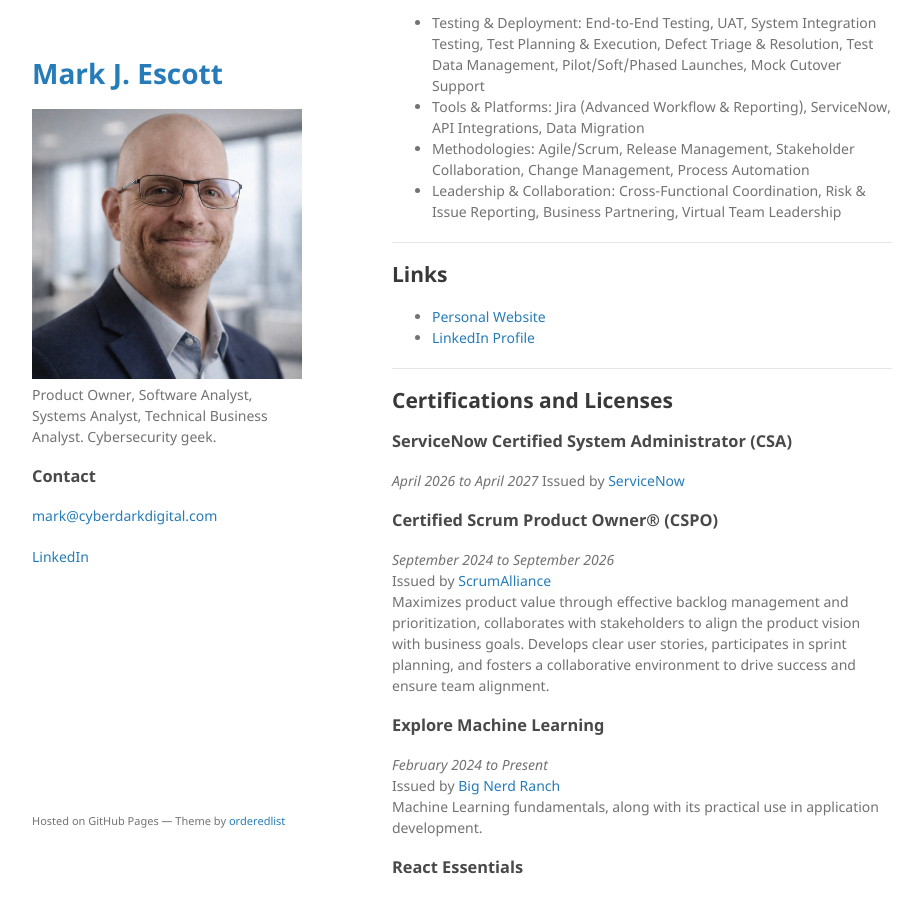
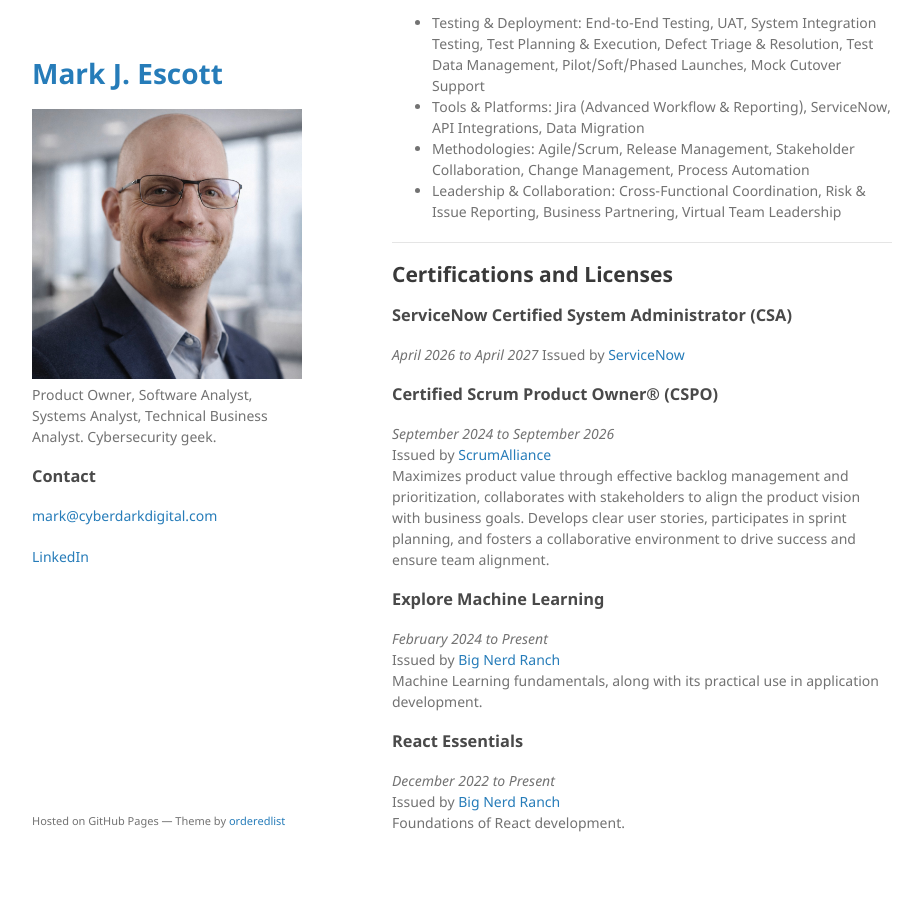
Before and after one commit to mjescott/mjescott.github.io, a Jekyll site: the page built from index.md, in a window 1280 px wide and 900 px high, scrolled down 2006 px. Shown: the whole window, without its empty margins (178-1099 px from the left). Built offline with Jekyll 4.4.1, drawn with Linux system fonts in a browser that asks for light colours.

Commit message:
Update index.md

```diff
--- a/index.md
+++ b/index.md
@@ -73,13 +73,6 @@ Southern New Hampshire University — Manchester, NH
 
 ---
 
-## Links
-
-- [Personal Website](https://mjescott.github.io)
-- [LinkedIn Profile](https://www.linkedin.com/in/mjescott)
-
----
-
 ## Certifications and Licenses
 
 ### ServiceNow Certified System Administrator (CSA)
```
